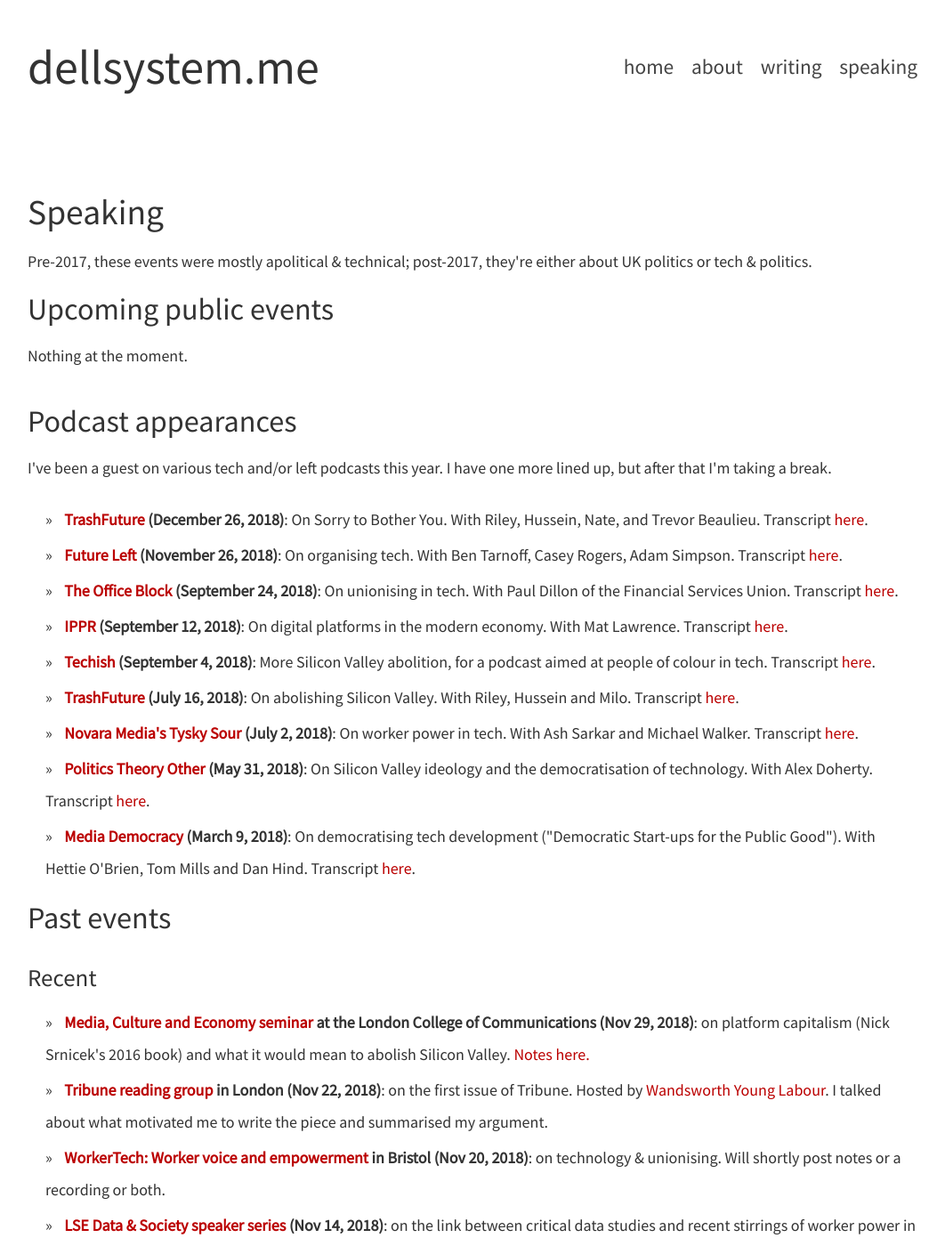
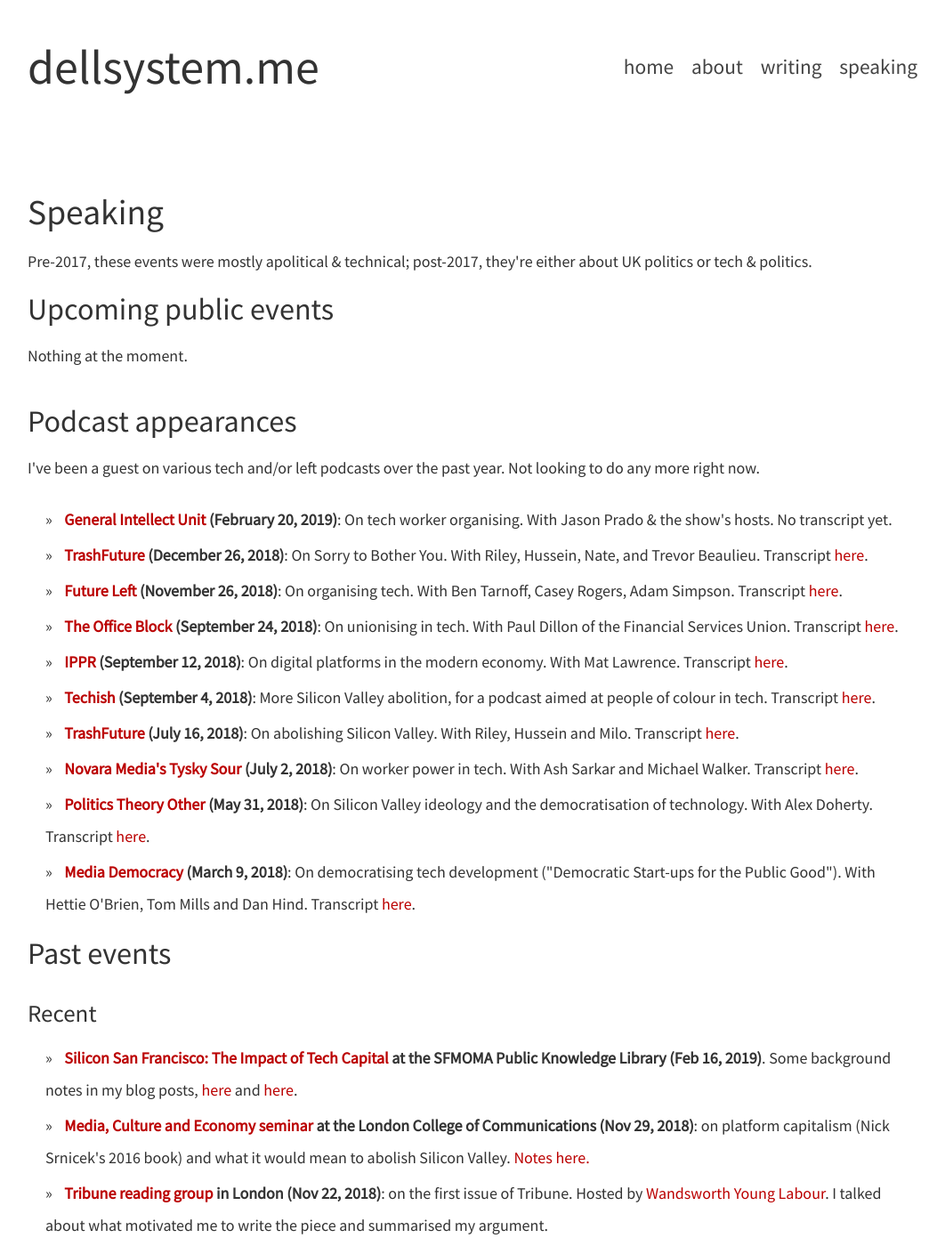
Before and after one commit to dellsystem/dellsystem.github.io, a Jekyll site: the page built from speaking/index.html, in a window 1280 px wide and 1400 px high. Shown: the whole window at 89% size, without its empty margins (109-1171 px from the left). Built offline with Jekyll 4.4.1, drawn with Linux system fonts in a browser that asks for light colours.

Commit message:
Update website info
Podcasts, speaking, writing, location, etc

```diff
--- a/_includes/past.html
+++ b/_includes/past.html
@@ -1,6 +1,7 @@
 <h3>Recent</h3>
 
 <ul>
+	<li><strong><a href="https://publicknowledge.sfmoma.org/events/silicon-san-francisco-the-impact-of-tech-capital/">Silicon San Francisco: The Impact of Tech Capital</a> at the SFMOMA Public Knowledge Library (Feb 16, 2019)</strong>. Some background notes in my blog posts, <a href="/posts/fragments-47">here</a> and <a href="/posts/fragments-48">here</a>.</li>
 	<li><strong><a href="https://twitter.com/rfbramall/status/1068157388690284544">Media, Culture and Economy seminar</a> at the London College of Communications (Nov 29, 2018)</strong>: on platform capitalism (Nick Srnicek's 2016 book) and what it would mean to abolish Silicon Valley. <a href="/speaking/platform-capitalism/">Notes here.</a></li>
 	<li><strong><a href="https://www.facebook.com/events/2201163460207570/">Tribune reading group</a> in London (Nov 22, 2018)</strong>: on the first issue of Tribune. Hosted by <a href="https://twitter.com/wandsworthyl">Wandsworth Young Labour</a>. I talked about what motivated me to write the piece and summarised my argument.</li>
 	<li><strong><a href="https://www.facebook.com/events/190839688504116/">WorkerTech: Worker voice and empowerment</a> in Bristol (Nov 20, 2018)</strong>: on technology & unionising. Will shortly post notes or a recording or both.</li>
--- a/_includes/podcasts.html
+++ b/_includes/podcasts.html
@@ -1,4 +1,5 @@
 <ul>
+	<li><strong><a href="http://generalintellectunit.net/e/030-organising-tech-with-wendy-liu-jason-prado/">General Intellect Unit</a> (February 20, 2019)</strong>: On tech worker organising. With Jason Prado & the show's hosts. No transcript yet.</li>
 	<li><strong><a href="https://trashfuturepodcast.podbean.com">TrashFuture</a> (December 26, 2018)</strong>: On Sorry to Bother You. With Riley, Hussein, Nate, and Trevor Beaulieu. Transcript <a href="/speaking/trash-future-sorry-to-bother-you">here</a>.</li>
 	<li><strong><a href="http://www.futureleft.org/home/2018/11/26/ep-109-organizing-and-mobilization-in-the-tech-industry-ft-wendy-liu-and-ben-tarnoff">Future Left</a> (November 26, 2018)</strong>: On organising tech. With Ben Tarnoff, Casey Rogers, Adam Simpson. Transcript <a href="/speaking/future-left">here</a>.</li>
 	<li><strong><a href="https://soundcloud.com/theofficeblock/episode-5-can-tech-workers-unite-we-go-deep-into-the-digital-mines">The Office Block</a> (September 24, 2018)</strong>: On unionising in tech. With Paul Dillon of the Financial Services Union. Transcript <a href="/speaking/the-office-block">here</a>.</li>
--- a/index.html
+++ b/index.html
@@ -2,7 +2,7 @@
 layout: default
 ---
 <div class="centered">
-	<h2>I'm Wendy Liu, and I'm currently in San Francisco.</h2>
+	<h2>I'm Wendy Liu, and I live in San Francisco (via London).</h2>
 	<h3>I write and speak about technology &amp; labour from a socialist perspective.</h3>
 	<h4>Before I discovered the "left", I was a software engineer and startup founder (see "<a href="http://www.notesfrombelow.org/article/silicon-inquiry">Silicon Inquiry</a>").</h4>
 	<h4>This website is meant as a record of things I've done. To get in touch, find me on <a href="https://twitter.com/dellsystem">Twitter</a> or <a href="mailto:ilostwaldo@gmail.com">email me</a>.</h4>
--- a/speaking/index.html
+++ b/speaking/index.html
@@ -11,7 +11,7 @@ Pre-2017, these events were mostly apolitical & technical; post-2017, they're ei
 
 <h2 id="podcasts">Podcast appearances</h2>
 
-<p>I've been a guest on various tech and/or left podcasts this year. I have one more lined up, but after that I'm taking a break.</p>
+<p>I've been a guest on various tech and/or left podcasts over the past year. Not looking to do any more right now.</p>
 
 {% include podcasts.html %}
 
```
Also changed, not shown: _includes/recent.html (+10 -4 lines), new-socialist-newsletter.md (+2 -0 lines).
